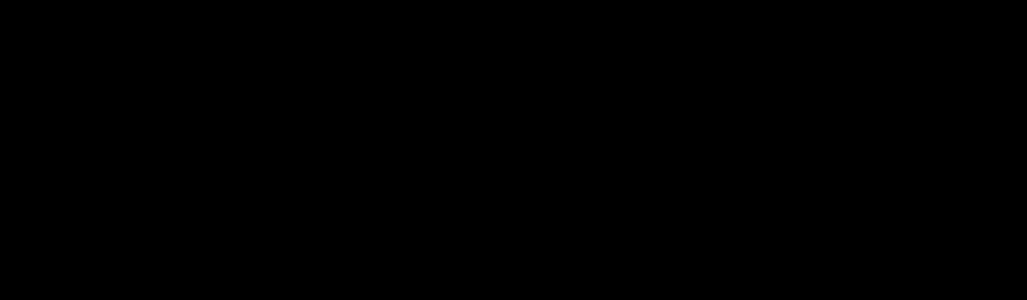
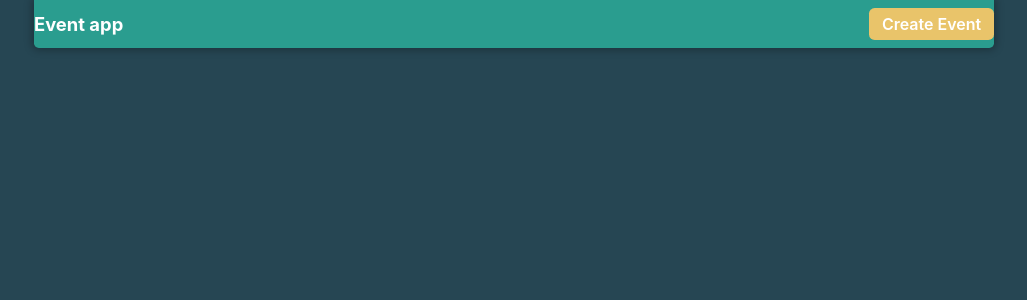
Before and after one commit to mrlukyman/event_app_frontend, a React (Create React App) app: page /create in a window 1280 px wide. Before the commit this address had no page. Shown: the top 300 px of the page, without its empty margins (126-1153 px from the left). Built offline with nearby package versions, Linux system fonts and the light colour scheme.

Commit message:
redesign
Co-authored-by: Jakub <Asajco@users.noreply.github.com>

```diff
--- a/src/App.tsx
+++ b/src/App.tsx
@@ -1,19 +1,23 @@
 import React from 'react';
-import logo from './logo.svg';
 import { BrowserRouter, Routes, Route } from "react-router-dom"
 import GlobalStyle from './Styles/GlobalStyles';
 import { Form } from './Components/Form';
 import { EventPanel } from './Components/EventPanel';
+import { Header } from './Components/Header';
+import { Container } from './Styles/GlobalStyles';
 
 function App() {
   return (
     <>
+      <GlobalStyle />
       <BrowserRouter>
-        <GlobalStyle />
-        <Routes>
-          <Route path='/' element={<EventPanel />} />
-          <Route path="/form" element={<Form />} />
-        </Routes>
+        <Header />
+        <Container>
+          <Routes>
+            <Route path='/' element={<EventPanel />} />
+            <Route path="/form" element={<Form />} />
+          </Routes>
+        </Container>
       </BrowserRouter>
     </>
   );
--- a/src/Components/EventPanel.tsx
+++ b/src/Components/EventPanel.tsx
@@ -1,24 +1,15 @@
 import React from "react"
 import styled from "styled-components"
 import { useQuery, gql } from '@apollo/client';
-import { Container } from "../Styles/GlobalStyles"
+import { Container, TitleHeading } from "../Styles/GlobalStyles"
 import { Card } from './Card'
-import { Link } from "react-router-dom"
 
-const Button = styled(Link)`
-  text-decoration: none;
-  color: #fff;
-  background-color: green;
-  padding: 0.5rem;
-  border-radius: 0.35rem;
-  position: absolute;
-  top: 1rem;
-  right: 1rem;
-  transition: all 0.2s ease-in-out;
-  cursor: pointer;
-  &:hover {
-    background-color: #099809;
-  }
+const Wrapper = styled.div`
+  display: flex;
+  flex-wrap: wrap;
+  justify-content: space-between;
+  margin-top: 1rem;
+
 `
 
 const GET_EVENTS = gql`
@@ -31,18 +22,28 @@
     }
   }
 `
-
 export const EventPanel = () => {
   const { loading, error, data } = useQuery(GET_EVENTS);
+  console.log(data)
   if (loading) return <p>Loading...</p>;
   if (error) return <p>Error: {error.message}</p>;
 
-  return data.events.map(({ _id, name, price, description, thumbnail, date }: any) => (
-    <Container>
-      <Button to="/create">Create Event</Button>
-      <Card title={name} description={description} image={thumbnail} price={price} date={date} />
-    </Container>
-  ));
+  return (
+    <>
+      <TitleHeading>Avaliable events</TitleHeading>
+      <Wrapper>
+        {data.events.map((event: any) => (
+          <Card
+            title={event.name}
+            description={event.description}
+            price={10}
+            date={event.date}
+            image={event.thumbnailUrl}
+          />
+        ))}
+      </Wrapper>
+    </>
+  )
 }
   // return (
   //   <Container>
--- /dev/null
+++ b/src/Components/Header.tsx
@@ -0,0 +1,48 @@
+import React from 'react'
+import styled from 'styled-components'
+import { Link } from 'react-router-dom'
+import { Container, TitleHeading } from '../Styles/GlobalStyles'
+import { colors } from '../Styles/colors'
+
+const Button = styled(Link)`
+  display: flex;
+  text-decoration: none;
+  justify-content: center;
+  align-items: center;
+  font-size: 1rem;
+  font-weight: 600;
+  color: ${colors.text};
+  background-color: ${colors.primary};
+  border-radius: 0.35rem;
+  transition: all 0.2s ease-in-out;
+  cursor: pointer;
+  height: 2rem;
+  padding: 0 0.8rem;
+  &:hover {
+    background-color: ${colors.secondary};
+    height: 2.5rem;
+  }
+`
+
+const Wrapper = styled.div`
+  display: flex;
+  width: 100%;
+  height: 3rem;
+  justify-content: space-between;
+  align-items: center;
+  background-color: ${colors.secondary};
+  margin-bottom: 1rem;
+  border-radius: 0 0 0.3rem 0.3rem;
+  box-shadow: 0 0 0.5rem 0.1rem #0000004d;
+`
+
+export const Header = () => {
+  return (
+    <Container>
+      <Wrapper>
+        <TitleHeading>Event app</TitleHeading>
+        <Button to="/create">Create Event</Button>
+      </Wrapper>
+    </Container>
+  )
+}
--- a/src/Styles/GlobalStyles.ts
+++ b/src/Styles/GlobalStyles.ts
@@ -1,5 +1,6 @@
 import { createGlobalStyle } from 'styled-components'
 import styled from 'styled-components'
+import { colors } from './colors'
 
 const GlobalStyle = createGlobalStyle`
   body {
@@ -9,10 +10,10 @@
     sans-serif;
   -webkit-font-smoothing: antialiased;
   -moz-osx-font-smoothing: grayscale;
-  background: black;
+  background: ${colors.background};
   display: flex;
+  flex-direction: column;
   justify-content: center;
-  align-items: center;
 }
 
 img, picture, svg, video {
@@ -28,23 +29,29 @@
 
 export const Container = styled.div`
   display: flex;
+  flex: 1;
   flex-direction: column;
+  margin: 0 10rem;
+`
+
+export const Wrapper = styled.div`
+  display: flex;
+  flex-direction: row;
+  max-width: 1200px;
+  justify-content: space-between;
   align-items: center;
-  justify-content: center;
-  height: 100vh;
-  width: 50vw;
-  background: grey;
-  position: relative;
+  margin: 0 auto;
 `
+
+
+
 export const SmallText = styled.p`
   font-size: 0.7rem;
-  margin: 0.5rem;
-  color: white;
+  color: ${colors.text};
 `
 export const TitleHeading = styled.h2`
   font-size: 1.15rem;
-  margin-left: 0.5rem;
-  color: white;
+  color: ${colors.text};
 `
 
 export default GlobalStyle
--- /dev/null
+++ b/src/Styles/colors.ts
@@ -0,0 +1,8 @@
+export const colors = {
+  secondary: '#2a9d8f',
+  background: '#264653',
+  error: '#e76f51',
+  primary: '#e9c46a',
+  accent: '#f4a261',
+  text: '#fff',
+}
```
Also changed, not shown: server.js (deleted, +0 -12 lines).
